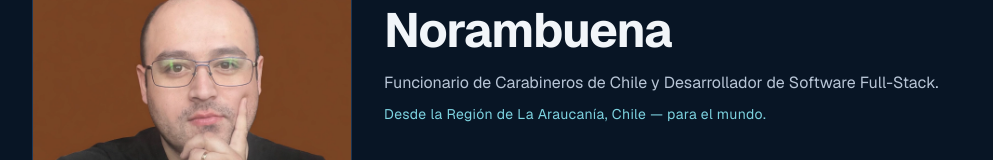
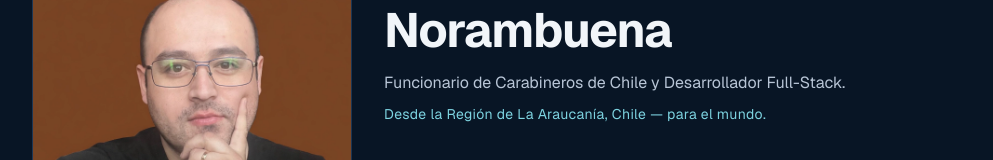
Before and after one commit to DanielHernandezN/Portafolio-Daniel-Hernandez, a Next.js app: page /sobre-mi in a window 1280 px wide. Shown: the part 186-346 px from the top of the page, without its empty margins (98-1091 px from the left). Built offline with nearby package versions, Linux system fonts and the light colour scheme.

Commit message:
detalles
Funcionario de Carabineros de Chile y Desarrollador Full-Stack.

```diff
--- a/src/app/sobre-mi/page.tsx
+++ b/src/app/sobre-mi/page.tsx
@@ -29,7 +29,7 @@ export default function SobreMi() {
               Daniel Antonio Hernández Norambuena
             </h1>
             <p className="mt-4 leading-relaxed text-mist">
-              Funcionario de Carabineros de Chile y Desarrollador de Software Full-Stack.
+              Funcionario de Carabineros de Chile y Desarrollador Full-Stack.
             </p>
             <p className="mt-2 text-sm tracking-wide text-accent">
               Desde la Región de La Araucanía, Chile — para el mundo.
```
